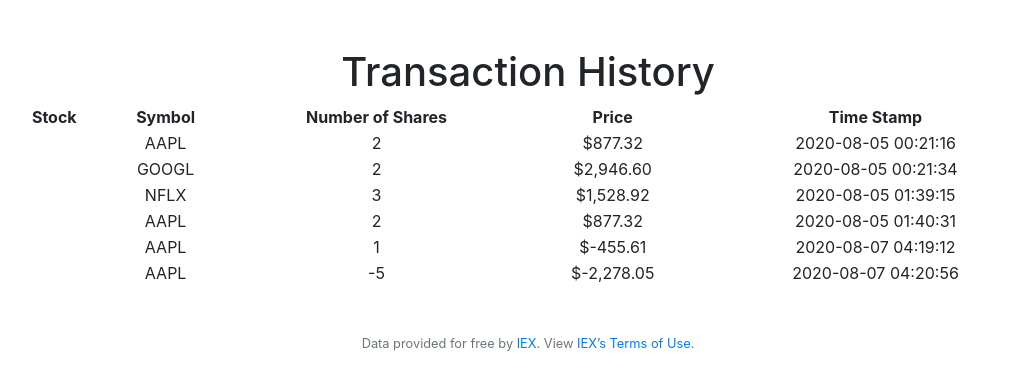
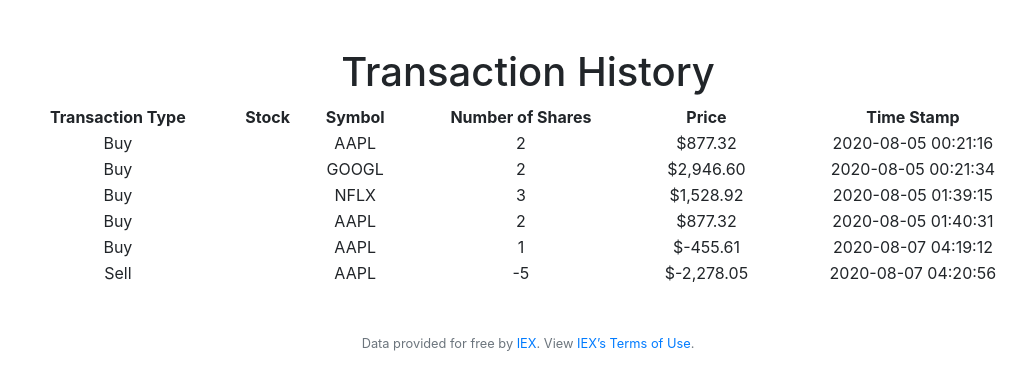
Before and after one commit to srpalko/finance, a Flask app: page /history in a window 1280 px wide. Shown: the part 76-466 px from the top of the page, without its empty margins (112-1138 px from the left). Run offline with Flask 2, Linux system fonts and the light colour scheme; a user stored in the database is signed in; data that the repository does not hold is empty; some libraries are stand-ins or nearby versions.

Commit message:
complete sell route. give history route a buy/sell column.

```diff
--- a/application.py
+++ b/application.py
@@ -214,18 +214,27 @@ def sell():
     if request.method == "POST":
         stock_to_sell = request.form.get("sell")
         shares_to_sell = request.form.get("shares")
+        this_stock_data = db.execute("SELECT SUM(num_shares) FROM transactions WHERE user_id = :id AND stock_symbol = :symbol", id = session["user_id"], symbol = stock_to_sell.lower())
+        shares_you_have = this_stock_data[0]["SUM(num_shares)"]
         if not stock_to_sell:
             return apology("Please select a stock to sell", 403)
         elif not shares_to_sell or int(shares_to_sell) < 1:
             return apology("Please select the number of shares to sell")
-        return apology("not working yet!", 403)
-
-
-
-
-        return apology('TODO')
+        elif int(shares_to_sell) > int(shares_you_have):
+            return apology("You don't own that many shares!", 403)
+        else:
+            sold_stock = lookup(stock_to_sell)
+            id = session["user_id"]
+            price = 0 - float(sold_stock["price"])
+            shares = 0 - int(shares_to_sell)
+            total_price = shares * (0 - price)
+            symbol = stock_to_sell.lower()
+            cash = db.execute("SELECT cash FROM users WHERE id = :id", id = id)
+            new_cash = float(cash[0]["cash"]) - total_price
+            db.execute("INSERT INTO transactions (user_id, total_price, price, num_shares, stock_symbol) VALUES (:id, :total_price, :price, :shares, :symbol)", id = id, total_price = total_price, price = price, shares = shares, symbol = symbol)
+            db.execute("UPDATE users SET cash = :new_cash WHERE id = :id", new_cash = new_cash, id = id)
+            return redirect("/")
     else:
-
         return render_template("sell.html", stock_data = stock_data)
 
 
--- a/templates/history.html
+++ b/templates/history.html
@@ -8,6 +8,7 @@
     <h1>Transaction History</h1>
     <table style="width: 100%;">
         <tr>
+            <th>Transaction Type</th>
             <th>Stock</th>
             <th>Symbol</th>
             <th>Number of Shares</th>
@@ -16,6 +17,11 @@
         </tr>
         {% for entry in transactions %}
         <tr>
+            {% if entry.num_shares < 0 %}
+            <td>Sell</td>
+            {% else %}
+            <td>Buy</td>
+            {% endif %}
             <td>{{ entry.name }}</td>
             <td>{{ entry.stock_symbol }}</td>
             <td>{{ entry.num_shares }}</td>
--- a/templates/index.html
+++ b/templates/index.html
@@ -15,6 +15,7 @@
             <th>Total Value</th>
         </tr>
         {% for entry in stock_data %}
+        {% if entry.shares > 0 %}
         <tr>
             <td>{{ entry.name }}</td>
             <td>{{ entry.stock_symbol }}</td>
@@ -22,6 +23,7 @@
             <td>{{ entry.usd_price }}</td>
             <td>{{ entry.total }}</td>
         </tr>
+        {% endif %}
         {% endfor %}
     </table>
 
```
Also changed, not shown: finance.db.
